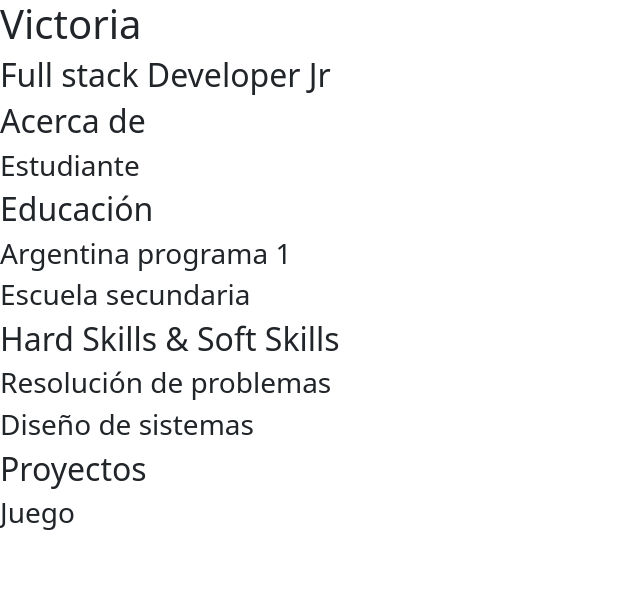
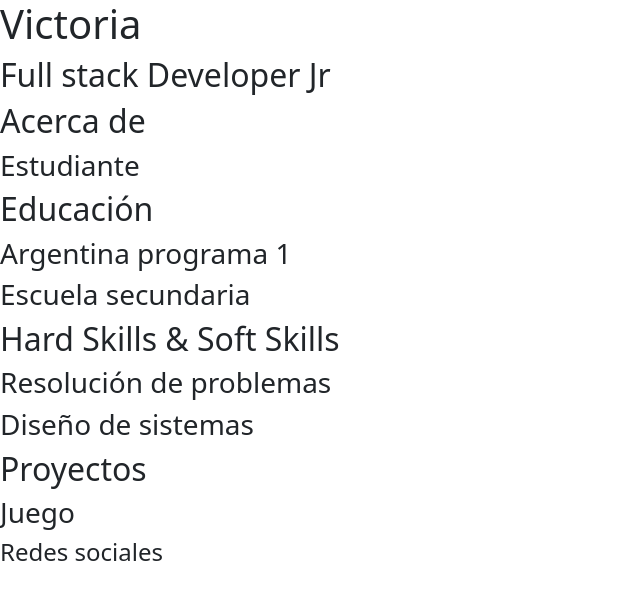
Before and after one commit to VykoV/Portfolio-FrontEnd, a plain HTML site: page index.html in a window 1280 px wide. Shown: the whole page, without its empty margins (0-640 px from the left). Drawn offline with Linux system fonts and the light colour scheme.

Commit message:
Agregue footer

```diff
--- a/index.html
+++ b/index.html
@@ -47,4 +47,7 @@
 
     </body>
 
+    <footer>
+        <h4>Redes sociales</h4>
+    </footer>
 </html>
```
